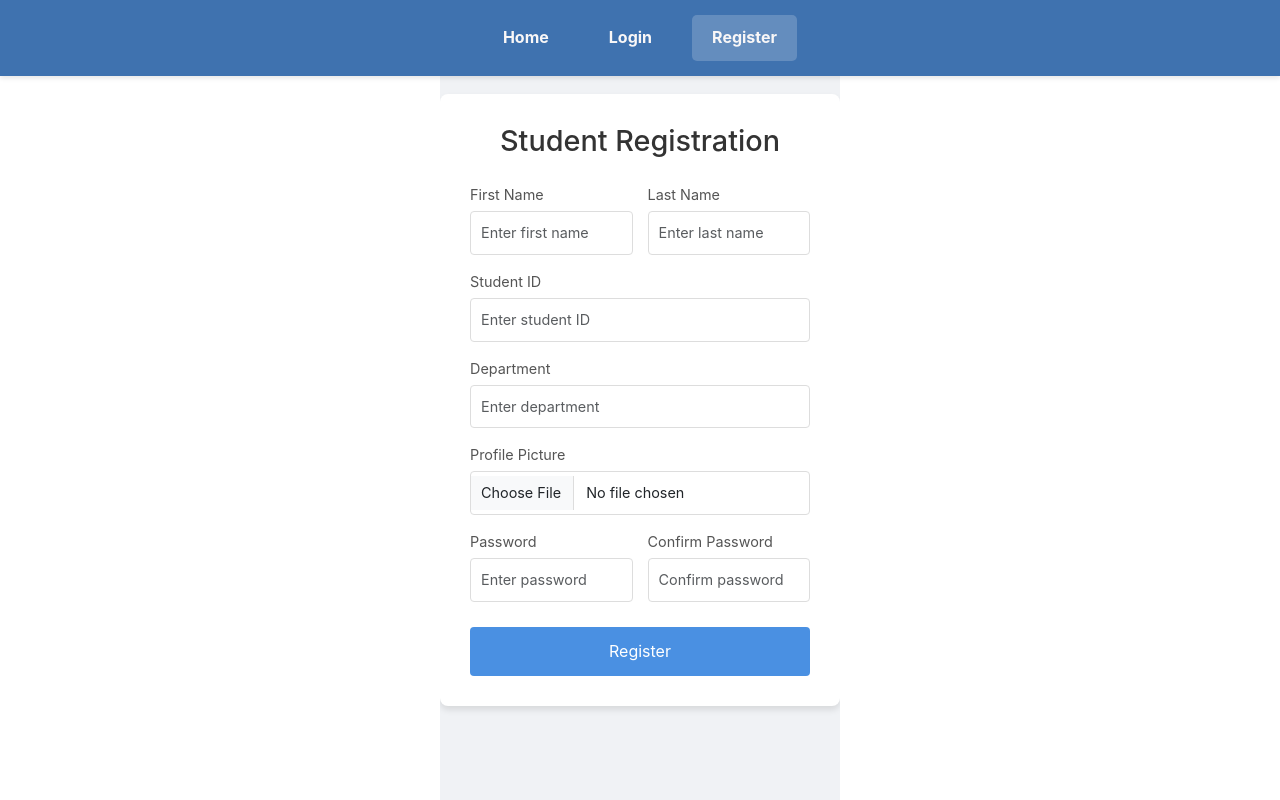
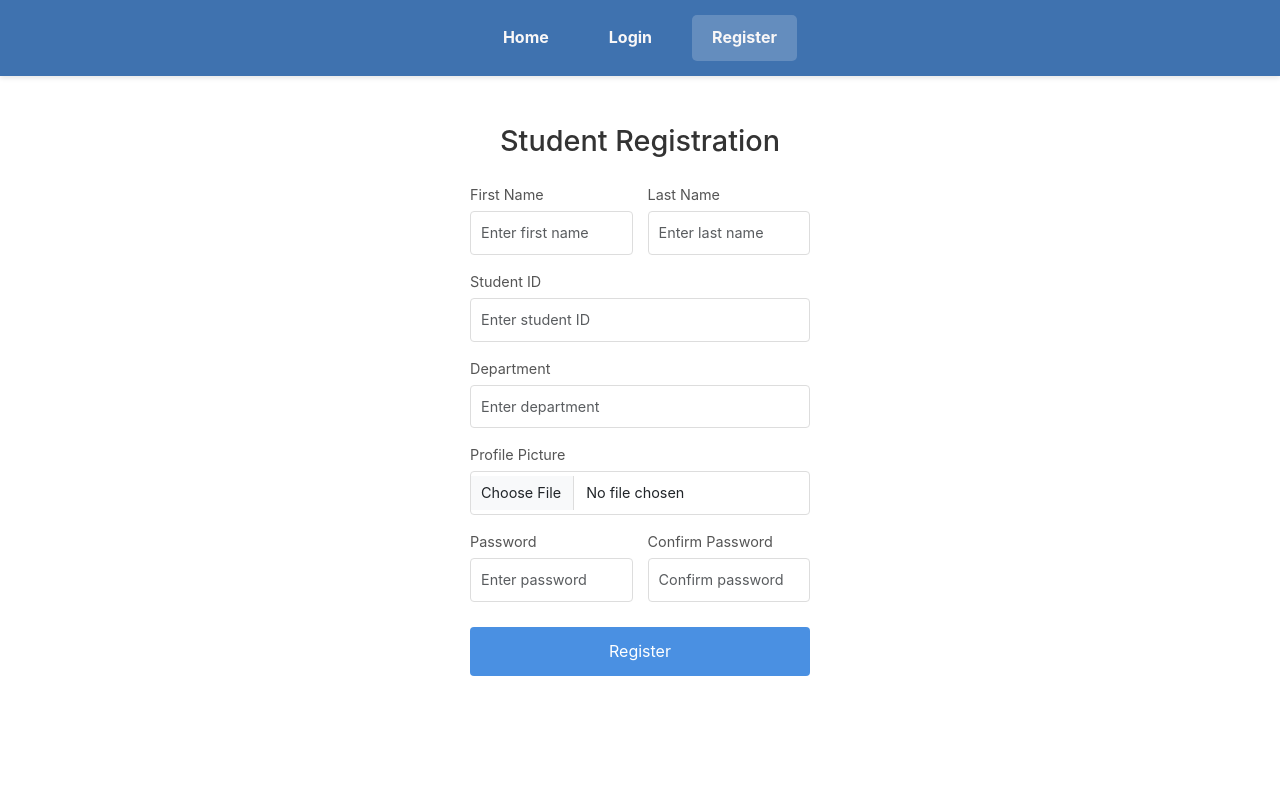
Before and after one commit to tyleeer/713-final-project, a Vue app in the folder frontend/: page /register in a window 1280 px wide. Built offline with nearby package versions, Linux system fonts and the light colour scheme.

Commit message:
done register

```diff
--- a/frontend/src/App.vue
+++ b/frontend/src/App.vue
@@ -19,6 +19,7 @@ html, body, #app {
   padding: 0;
   display: flex;
   flex-direction: column;
+  background-color: white; /* Set the background color to white */
 }
 
 #app {
--- a/frontend/src/views/LoginView.vue
+++ b/frontend/src/views/LoginView.vue
@@ -13,7 +13,7 @@
         </div>
         <button type="submit" class="btn btn-primary">Login</button>
         <p v-if="errorMessage" class="error-message">{{ errorMessage }}</p>
-        <router-link to="/forgot-password">Forgot Password?</router-link> <!-- ลิงก์ไปยังหน้า Forgot Password -->
+        <router-link to="/reset-password">Forgot Password?</router-link> <!-- ลิงก์ไปยังหน้า Forgot Password -->
       </form>
     </div>
   </div>
--- a/frontend/src/views/RegisterView.vue
+++ b/frontend/src/views/RegisterView.vue
@@ -155,7 +155,6 @@ export default {
   justify-content: center;
   align-items: center;
   height: 100vh;
-  background-color: #f0f2f5;
   margin: 0;
   padding: 0;
   overflow: hidden;
@@ -164,7 +163,6 @@ export default {
 .register-card {
   background-color: white;
   border-radius: 8px;
-  box-shadow: 0 4px 6px rgba(0, 0, 0, 0.1);
   padding: 30px;
   width: 100%;
   max-width: 400px;
```
